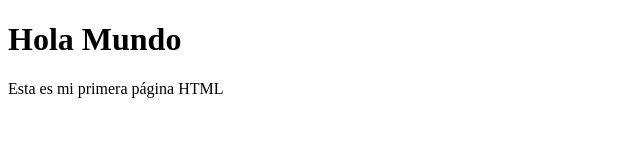
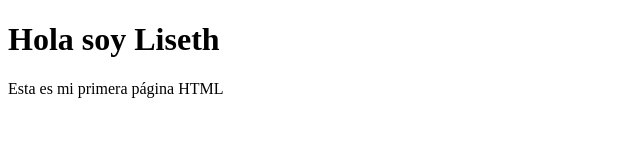
Before and after one commit to LilianaKi/Prueba2Git, a plain HTML site: page index.html in a window 1280 px wide. Shown: the whole page, without its empty margins (0-640 px from the left). Drawn offline with Linux system fonts and the light colour scheme.

```diff
--- a/index.html
+++ b/index.html
@@ -6,7 +6,7 @@
   <title>Hola Mundo</title>
 </head>
 <body>
-  <h1>Hola Mundo</h1>
+  <h1>Hola soy Liseth</h1>
   <p>Esta es mi primera página HTML</p>
 </body>
 </html>
```
